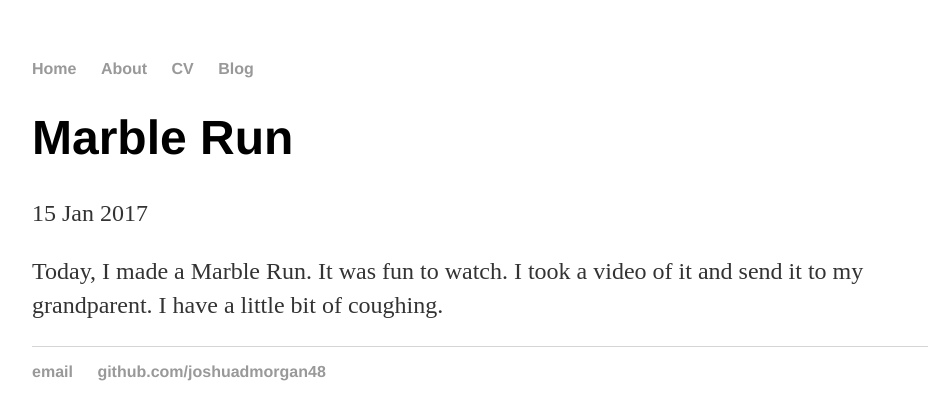
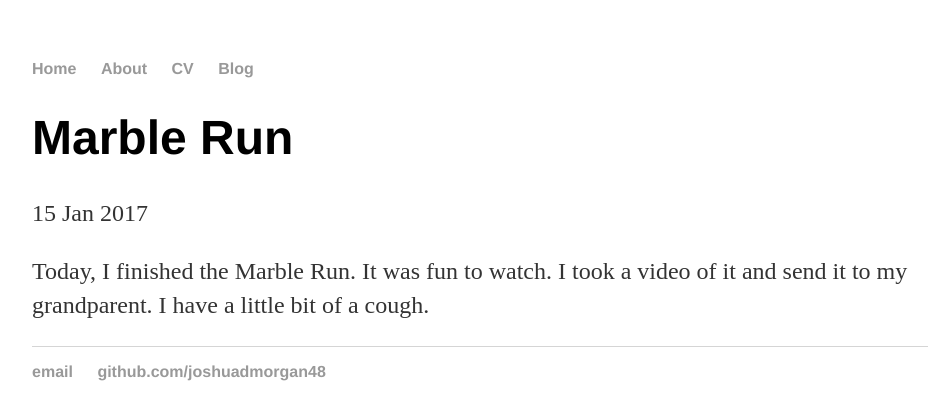
Before and after one commit to joshuadmorgan48/joshuadmorgan48.github.io, a Jekyll site: the page built from _posts/2017-01-15-marble-run-post.md, in a window 1280 px wide. Shown: the top 420 px of the page, without its empty margins (160-1097 px from the left). Built offline with Jekyll 4.4.1, drawn with Linux system fonts in a browser that asks for light colours.

Commit message:
Update 2017-01-15-marble-run-post.md

```diff
--- a/_posts/2017-01-15-marble-run-post.md
+++ b/_posts/2017-01-15-marble-run-post.md
@@ -4,4 +4,4 @@ title: "Marble Run"
 date: 2017-01-15
 ---
 
-Today, I made a Marble Run. It was fun to watch. I took a video of it and send it to my grandparent. I have a little bit of coughing.
+Today, I finished the Marble Run. It was fun to watch. I took a video of it and send it to my grandparent. I have a little bit of a cough.
```
